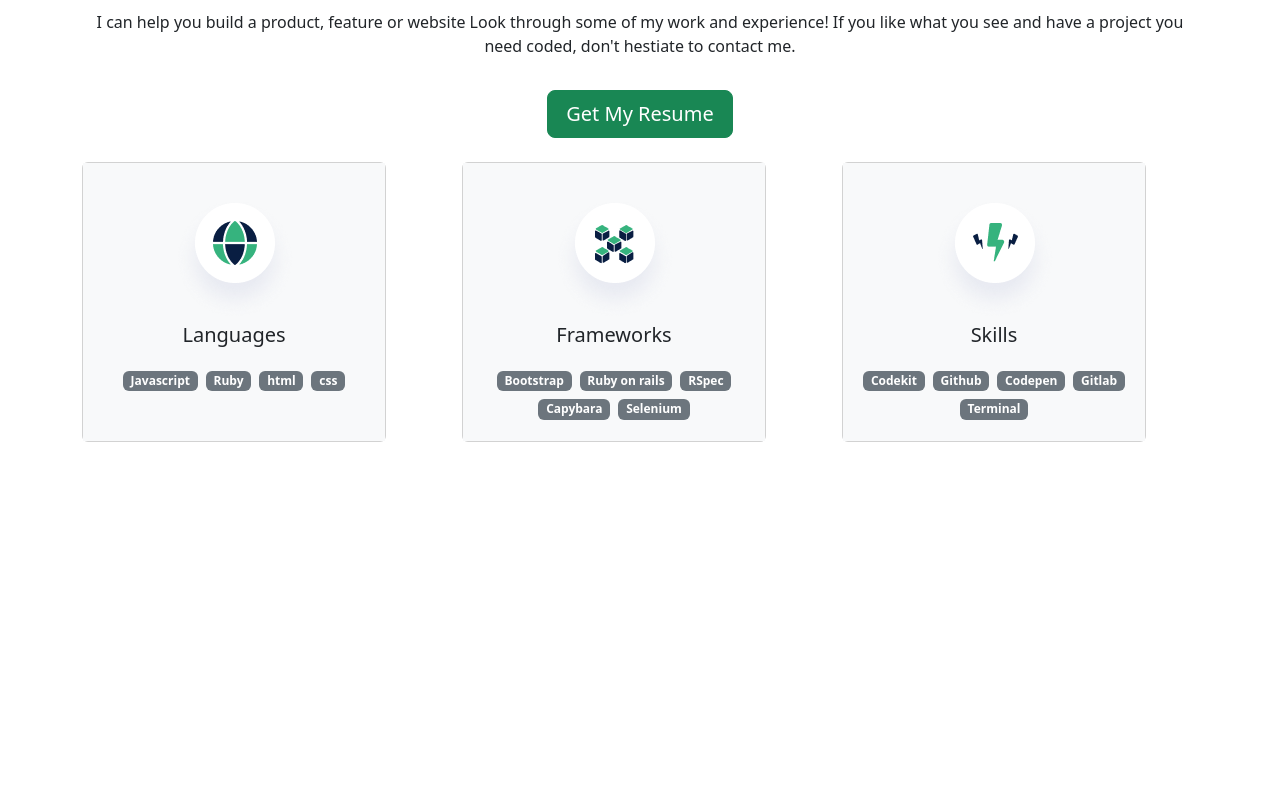
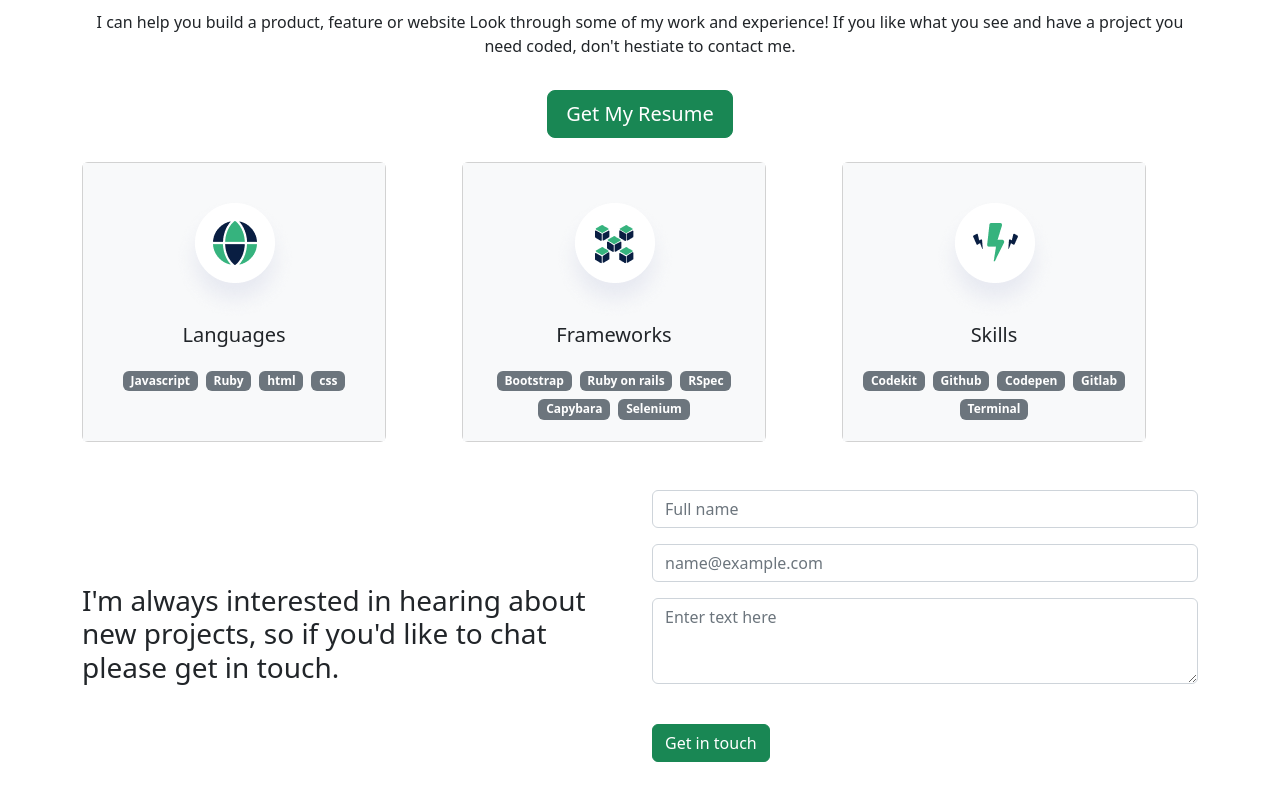
Before and after one commit to mullenlucas/portfolio_bootstrap, a plain HTML site: page index.html in a window 1280 px wide. Shown: the part 1460-2260 px from the top of the page. Before the commit the page ends 1902 px from the top, so only its background shows below. Drawn offline with Linux system fonts and the light colour scheme.

Commit message:
Add form section

```diff
--- a/index.html
+++ b/index.html
@@ -246,6 +246,33 @@
 
   </section>
 
+  <section class="container my-5">
+    <div class="row">
+      <div class="col d-flex align-items-center">
+        <h3>I'm always interested in hearing about new projects,
+          so if you'd like to chat please get in touch.</h3>
+      </div>
+
+    <div class="col">
+      <div class="mb-3">
+        <label for="exampleFormControlInput1" class="form-label" style="display: none;">Full name</label>
+        <input type="name" class="form-control" id="exampleFormControlInput1" placeholder="Full name">
+      </div>
+      <div class="mb-3">
+        <label for="exampleFormControlInput1" class="form-label" style="display: none;" >Email address</label>
+        <input type="email" class="form-control" id="exampleFormControlInput1" placeholder="name@example.com">
+      </div>
+      <div class="mb-3">
+        <label for="exampleFormControlTextarea1" class="form-label" style="display: none; resize: none;">Example textarea</label>
+        <textarea class="form-control" id="exampleFormControlTextarea1" rows="3" placeholder="Enter text here"></textarea>
+      </div>
+      <div>
+        <button type="button" class="btn btn-success my-4">Get in touch</button>
+      </div>
+    </div>
+  </div>
+  </section>
+
 
   <script src="js/bootstrap.min.js"></script>
 </body>
```
